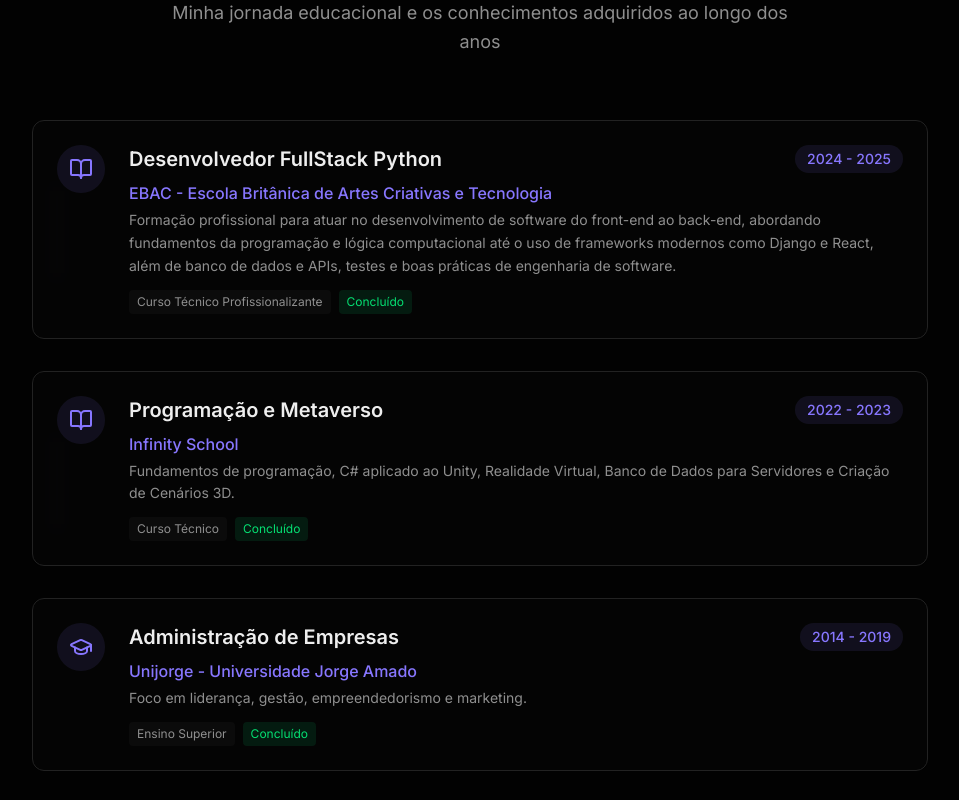
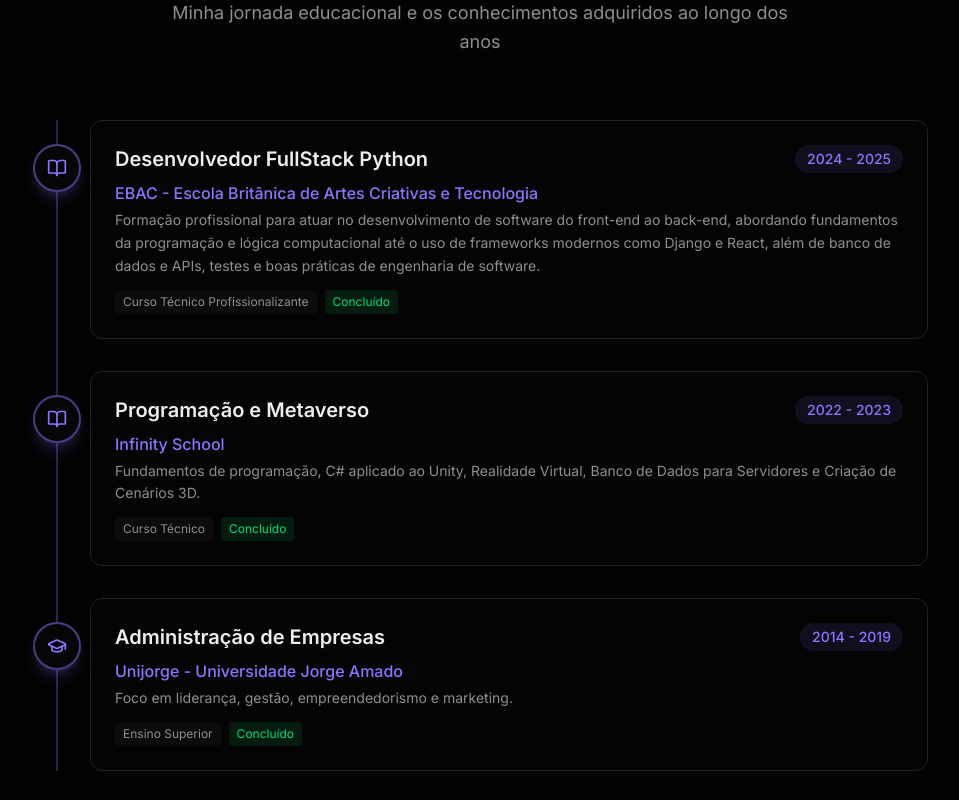
Before and after one commit to caiodiasol/meu_portfolio, a Next.js app: page / in a window 1280 px wide. Shown: the part 2040-2840 px from the top of the page, without its empty margins (160-1119 px from the left). Built offline with nearby package versions, Linux system fonts and the light colour scheme.

Commit message:
feat: extract EducationCard, use staggered animations and css-based timeline

```diff
--- a/src/app/components/education.tsx
+++ b/src/app/components/education.tsx
@@ -33,6 +33,70 @@
   },
 ]
 
+const containerVariants = {
+  hidden: { opacity: 0 },
+  visible: {
+    opacity: 1,
+    transition: {
+      staggerChildren: 0.2,
+    },
+  },
+}
+
+const itemVariants = {
+  hidden: { opacity: 0, x: -50 },
+  visible: {
+    opacity: 1, x: 0,
+    transition: { duration: 0.6 }
+  },
+}
+
+function EducationCard({ data }: { data: typeof educationData[0] }) {
+  return (
+    <motion.div
+      variants={itemVariants}
+      whileHover={{ scale: 1.02 }}
+      whileTap={{ scale: 0.98 }}
+      className="relative group"
+    >
+      {/* Ícone posicionado na linha (apenas Desktop) */}
+      <div className="absolute -left-[57px] top-6 hidden md:flex items-center justify-center z-20">
+        <div className="w-12 h-12 rounded-full bg-card border-2 border-primary/50 flex items-center justify-center shadow-lg shadow-primary/20 group-hover:scale-110 group-hover:border-primary transition-all duration-300 group-hover:bg-primary/10">
+          <data.icon className="w-5 h-5 text-primary" />
+        </div>
+      </div>
+
+      <div className="relative flex flex-col md:flex-row items-start gap-6 p-6 rounded-xl bg-card/80 backdrop-blur-sm border border-border hover:border-primary/50 transition-all duration-300 hover:shadow-lg hover:shadow-primary/20 overflow-hidden">
+        {/* Ícone (apenas Mobile) */}
+        <div className="flex-shrink-0 md:hidden">
+          <div className="w-12 h-12 rounded-full bg-primary/10 flex items-center justify-center">
+            <data.icon className="w-6 h-6 text-primary" />
+          </div>
+        </div>
+
+        {/* Content */}
+        <div className="flex-1 min-w-0 relative z-10 w-full">
+          <div className="flex flex-col sm:flex-row sm:items-center sm:justify-between mb-2">
+            <h3 className="text-xl font-semibold text-foreground">{data.course}</h3>
+            <span className="text-sm text-primary font-medium bg-primary/10 px-3 py-1 rounded-full mt-2 sm:mt-0 self-start sm:self-auto">
+              {data.period}
+            </span>
+          </div>
+
+          <p className="text-primary font-medium mb-1">{data.institution}</p>
+
+          <p className="text-xs leading-relaxed sm:text-sm text-muted-foreground mb-3 text-justify sm:text-left">{data.description}</p>
+
+          <div className="flex items-center gap-2">
+            <span className="text-xs text-muted-foreground bg-muted px-2 py-1 rounded">{data.type}</span>
+            <span className="text-xs text-green-400 bg-green-400/10 px-2 py-1 rounded">{data.status}</span>
+          </div>
+        </div>
+      </div>
+    </motion.div>
+  )
+}
+
 export function Education() {
   return (
     <section id="education" className="py-20 bg-background">
@@ -53,51 +117,17 @@
         </motion.div>
 
         <div className="max-w-4xl mx-auto">
-          {educationData.map((education, index) => (
-            <motion.div
-              key={index}
-              initial={{ opacity: 0, x: index % 2 === 0 ? -50 : 50 }}
-              whileInView={{ opacity: 1, x: 0 }}
-              whileHover={{ scale: 1.02 }}
-              whileTap={{ scale: 0.98 }}
-              transition={{ duration: 0.6, delay: index * 0.2 }}
-              viewport={{ once: true }}
-              className="relative mb-8 last:mb-0 group"
-            >
-              {/* Timeline line */}
-              {index < educationData.length - 1 && (
-                <div className="absolute left-6 top-16 w-0.5 h-24 bg-primary/30 hidden md:block" />
-              )}
-
-              <div className="relative flex flex-col md:flex-row items-start gap-6 p-6 rounded-xl bg-card/80 backdrop-blur-sm border border-border hover:border-primary/50 transition-all duration-300 hover:shadow-lg hover:shadow-primary/20 overflow-hidden">
-                {/* Icon */}
-                <div className="flex-shrink-0">
-                  <div className="w-12 h-12 rounded-full bg-primary/10 flex items-center justify-center">
-                    <education.icon className="w-6 h-6 text-primary" />
-                  </div>
-                </div>
-
-                {/* Content */}
-                <div className="flex-1 min-w-0 relative z-10">
-                  <div className="flex flex-col sm:flex-row sm:items-center sm:justify-between mb-2">
-                    <h3 className="text-xl font-semibold text-foreground">{education.course}</h3>
-                    <span className="text-sm text-primary font-medium bg-primary/10 px-3 py-1 rounded-full mt-2 sm:mt-0 self-start">
-                      {education.period}
-                    </span>
-                  </div>
-
-                  <p className="text-primary font-medium mb-1">{education.institution}</p>
-
-                  <p className="text-xs leading-relaxed sm:text-sm text-muted-foreground mb-3 text-justify sm:text-left">{education.description}</p>
-
-                  <div className="flex items-center gap-2">
-                    <span className="text-xs text-muted-foreground bg-muted px-2 py-1 rounded">{education.type}</span>
-                    <span className="text-xs text-green-400 bg-green-400/10 px-2 py-1 rounded">{education.status}</span>
-                  </div>
-                </div>
-              </div>
-            </motion.div>
-          ))}
+          <motion.div
+            variants={containerVariants}
+            initial="hidden"
+            whileInView="visible"
+            viewport={{ once: true, margin: "-50px" }}
+            className="relative md:border-l-2 md:border-primary/30 md:ml-6 md:pl-8 space-y-8"
+          >
+            {educationData.map((education, index) => (
+              <EducationCard key={index} data={education} />
+            ))}
+          </motion.div>
         </div>
       </div>
     </section>
--- a/src/app/components/experience.tsx
+++ b/src/app/components/experience.tsx
@@ -1,3 +1,6 @@
+"use client"
+
+import { motion } from "framer-motion"
 import { Calendar, MapPin, Briefcase } from "lucide-react"
 
 export function Experience() {
@@ -51,12 +54,17 @@
 
             <div className="space-y-8 sm:space-y-12">
               {experiences.map((exp, index) => (
-                <div key={index} className="group relative">
+                <motion.div
+                  key={index}
+                  className="group relative"
+                  whileHover={{ scale: 1.02 }}
+                  whileTap={{ scale: 0.98 }}
+                >
                   {/* Ponto na linha do tempo */}
                   <div className="absolute left-6 w-4 h-4 bg-primary rounded-full border-4 border-background hidden lg:block group-hover:scale-125 transition-transform"></div>
 
                   <div className="lg:ml-20">
-                    <div className="bg-card border border-border rounded-xl p-4 sm:p-6 lg:p-8 hover:border-primary/50 transition-all duration-300 hover:shadow-lg hover:shadow-primary/10">
+                    <div className="bg-card/80 backdrop-blur-sm border border-border rounded-xl p-4 sm:p-6 lg:p-8 hover:border-primary/50 transition-all duration-300 hover:shadow-lg hover:shadow-primary/20 overflow-hidden">
                       {/* Header da experiência */}
                       <div className="flex flex-col lg:flex-row lg:items-center lg:justify-between mb-4 sm:mb-6">
                         <div className="space-y-2">
@@ -106,7 +114,7 @@
                       </div>
                     </div>
                   </div>
-                </div>
+                </motion.div>
               ))}
             </div>
           </div>
```
Lines whose indentation alone changed are shown as unchanged.
